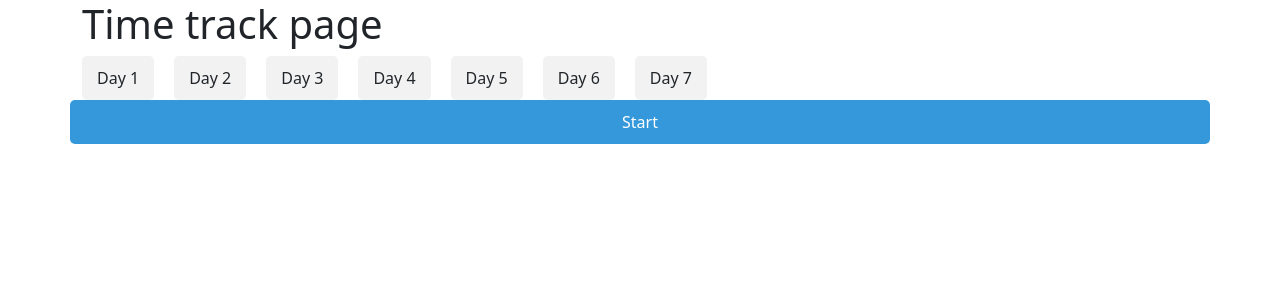
After one commit to WellspringV/tg_webhook, a Flask app: page /timetrack/ in a window 1280 px wide. The commit adds this page. Shown: the top 300 px of the page. Run offline with Flask 3, Linux system fonts and the light colour scheme; parts of the project's set-up code (start-up, migrations or seed data) failed here and were passed over.

Commit message:
Change blog to timetrack, vibecoding front

```diff
--- a/app/blueprints/api/v2/time_track.py
+++ b/app/blueprints/api/v2/time_track.py
@@ -1,4 +1,4 @@
-import arrow
+import time
 from flask_restx import Namespace, Resource, abort, reqparse
 
 
@@ -9,7 +9,7 @@ api = Namespace("timetrack", description="Time track")
 class StartResources(Resource):
     @api.doc("start")
     def post(self):
-        request_start_time = arrow.utcnow().isoformat()
+        request_start_time = time.time()
         return {
             "ts": request_start_time
         }
@@ -19,7 +19,7 @@ class StartResources(Resource):
 class StopResources(Resource):
     @api.doc("stop")
     def post(self):
-        request_stop_time = arrow.utcnow().isoformat()
+        request_stop_time = time.time()
         return {
             "ts": request_stop_time
         }
--- /dev/null
+++ b/app/blueprints/timetrack/blueprint.py
@@ -0,0 +1,10 @@
+from flask import Blueprint
+from flask import render_template
+
+
+timetrack_bp = Blueprint("timetrack", __name__, template_folder="templates")
+
+
+@timetrack_bp.route("/")
+def index():
+    return render_template('timetrack/index.html')
--- /dev/null
+++ b/app/blueprints/timetrack/templates/timetrack/index.html
@@ -0,0 +1,212 @@
+{% extends "base.html" %}
+
+{% block title %}
+   Time track page
+{% endblock %}
+
+{% block content_title %}
+    Time track page
+{% endblock %}
+button
+{% block style %}
+    ul.horizontal-list {
+      list-style: none;        /* убираем маркеры */
+      padding: 0;
+      margin: 0;
+      display: flex;           /* выстраиваем элементы в строку */
+      gap: 20px;               /* расстояние между элементами */
+    }
+
+    ul.horizontal-list li {
+      background-color: #f2f2f2;
+      padding: 10px 15px;
+      border-radius: 5px;
+    }
+
+    .my-button {
+        background-color: #3498db;
+        color: white;
+        padding: 10px 20px;
+        border: none;
+        border-radius: 5px;
+        font-size: 16px;
+        cursor: pointer;
+        transition: background-color 0.3s ease;
+    }
+
+    .my-button.active {
+        background-color: #e74c3c; /* Красный */
+    }
+
+    #output {
+      margin-top: 20px;
+      font-family: monospace;
+      font-size: 16px;
+    }
+
+
+<style>
+
+{% endblock %}
+
+
+
+{% block content %}
+<div class="container">
+  <ul class="horizontal-list">
+    <li>Day 1</li>
+    <li>Day 2</li>
+    <li>Day 3</li>
+    <li>Day 4</li>
+    <li>Day 5</li>
+    <li>Day 6</li>
+    <li>Day 7</li>
+  </ul>
+</div>
+
+<button class="my-button" id="trackBtn">Start</button>
+<div id="output"></div>
+
+{% endblock %}
+
+{% block script %}
+/*
+const button = document.getElementById('trackBtn');
+const output = document.getElementById('output');
+
+let tracking = false; // false = остановлено
+let startTs = null;
+let stopTs = null;
+
+button.addEventListener('click', function () {
+  const isStarting = !tracking;
+  const url = isStarting
+    ? 'http://localhost:5000/api/v2/timetrack/start'
+    : 'http://localhost:5000/api/v2/timetrack/stop';
+
+  fetch(url, { method: 'POST' })
+    .then(response => {
+      if (!response.ok) throw new Error('Ошибка: ' + response.status);
+      return response.json();
+    })
+    .then(data => {
+      console.log('Полученный ts:', data.ts);
+      const ts = data.ts;
+
+      if (!ts) throw new Error('ts field not found');
+
+      if (isStarting) {
+        startTs = ts;
+        output.textContent = `Started at : ${formatTime(ts)}`;
+      } else {
+        stopTs = ts;
+        const duration = (stopTs - startTs) * 1000;
+        output.textContent =
+          `Stopped at : ${formatTime(ts)}\n` +
+          `Duration   : ${formatDuration(duration)}`;
+      }
+
+      tracking = isStarting; // Обновляем состояние!
+
+      button.textContent = tracking ? 'Стоп' : 'Старт';
+      button.classList.toggle('active', tracking);
+    })
+    .catch(error => {
+      console.error('Ошибка запроса:', error);
+      alert('Ошибка при обращении к серверу');
+    });
+});
+
+// Преобразует timestamp (в секундах) в hh:mm:ss
+function formatTime(ts) {
+  const date = new Date(Number(ts) * 1000);
+  return date.toLocaleTimeString();
+}
+
+function formatDuration(ms) {
+  const totalSec = Math.floor(ms / 1000);
+  const h = Math.floor(totalSec / 3600);
+  const m = Math.floor((totalSec % 3600) / 60);
+  const s = totalSec % 60;
+  return `${pad(h)}:${pad(m)}:${pad(s)}`;
+}
+
+function pad(n) {
+  return n.toString().padStart(2, '0');
+} */
+
+
+
+const button = document.getElementById('trackBtn');
+const output = document.getElementById('output');
+
+let tracking = false; // false = остановлено
+let startTs = null;
+let stopTs = null;
+let timerInterval = null;
+
+button.addEventListener('click', function () {
+  const isStarting = !tracking;
+  const url = isStarting
+    ? 'http://localhost:5000/api/v2/timetrack/start'
+    : 'http://localhost:5000/api/v2/timetrack/stop';
+
+  fetch(url, { method: 'POST' })
+    .then(response => {
+      if (!response.ok) throw new Error('Ошибка: ' + response.status);
+      return response.json();
+    })
+    .then(data => {
+      const ts = data.ts;
+      if (!ts) throw new Error('ts field not found');
+
+      if (isStarting) {
+        startTs = ts;
+        output.textContent = `Started at : ${formatTime(ts)}`;
+
+        // Запускаем интервал обновления тикающего времени
+        timerInterval = setInterval(() => {
+          const now = Math.floor(Date.now() / 1000); // текущее время в секундах
+          const elapsed = (now - startTs) * 1000; // в миллисекундах
+          output.textContent =
+            `Started at : ${formatTime(startTs)}\n` +
+            `Elapsed    : ${formatDuration(elapsed)}`;
+        }, 1000);
+      } else {
+        stopTs = ts;
+        clearInterval(timerInterval); // останавливаем тиканье
+        const duration = (stopTs - startTs) * 1000;
+        output.textContent =
+          `Stopped at : ${formatTime(ts)}\n` +
+          `Duration   : ${formatDuration(duration)}`;
+      }
+
+      tracking = isStarting;
+      button.textContent = tracking ? 'Стоп' : 'Старт';
+      button.classList.toggle('active', tracking);
+    })
+    .catch(error => {
+      console.error('Ошибка запроса:', error);
+      alert('Ошибка при обращении к серверу');
+    });
+});
+
+// Преобразует timestamp (в секундах) в hh:mm:ss
+function formatTime(ts) {
+  const date = new Date(Number(ts) * 1000);
+  return date.toLocaleTimeString();
+}
+
+function formatDuration(ms) {
+  const totalSec = Math.floor(ms / 1000);
+  const h = Math.floor(totalSec / 3600);
+  const m = Math.floor((totalSec % 3600) / 60);
+  const s = totalSec % 60;
+  return `${pad(h)}:${pad(m)}:${pad(s)}`;
+}
+
+function pad(n) {
+  return n.toString().padStart(2, '0');
+}
+
+{% endblock %}
--- a/app/templates/base.html
+++ b/app/templates/base.html
@@ -8,6 +8,12 @@
 
         {% endblock %} | Flask app
     </title>
+    <style>
+        {% block style %}
+
+        {% endblock %}
+    </style>
+
     <link href="https://cdn.jsdelivr.net/npm/bootstrap@5.2.3/dist/css/bootstrap.min.css" rel="stylesheet" integrity="sha384-rbsA2VBKQhggwzxH7pPCaAqO46MgnOM80zW1RWuH61DGLwZJEdK2Kadq2F9CUG65" crossorigin="anonymous">
 </head>
 <body>
@@ -24,5 +30,11 @@
             {% endblock %}
         </div>
     </div>
+
+    <script>
+        {% block script %}
+
+        {% endblock %}
+    </script>
 </body>
 </html>
--- a/wsgi.py
+++ b/wsgi.py
@@ -1,5 +1,4 @@
-from app.app import create_app
+from app.app import app
 
 if __name__ == "__main__":
-    app = create_app()
     app.run()
```
Also changed, not shown: app/app.py (+7 -9 lines), app/blueprints/posts/blueprint.py (deleted, +0 -10 lines), app/blueprints/posts/templates/posts/index.html (deleted, +0 -58 lines), app/blueprints/timetrack/__init__.py (added).
